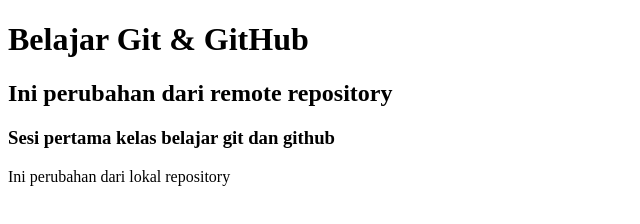
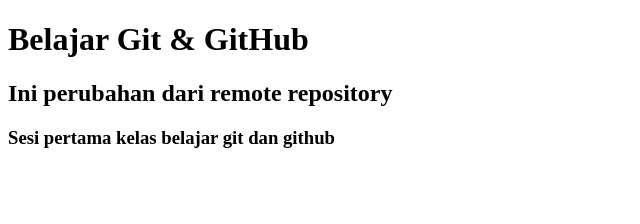
Before and after one commit to lil-id/belajar-git-github, a plain HTML site: page index.html in a window 1280 px wide. Shown: the whole page, without its empty margins (0-640 px from the left). Drawn offline with Linux system fonts and the light colour scheme.

Commit message:
delete: element <p>

```diff
--- a/index.html
+++ b/index.html
@@ -7,6 +7,5 @@
     <h1>Belajar Git & GitHub</h1>
     <h2>Ini perubahan dari remote repository</h2>
     <h3>Sesi pertama kelas belajar git dan github</h3>
-    <p>Ini perubahan dari lokal repository</p>
 </body>
 </html>
```
